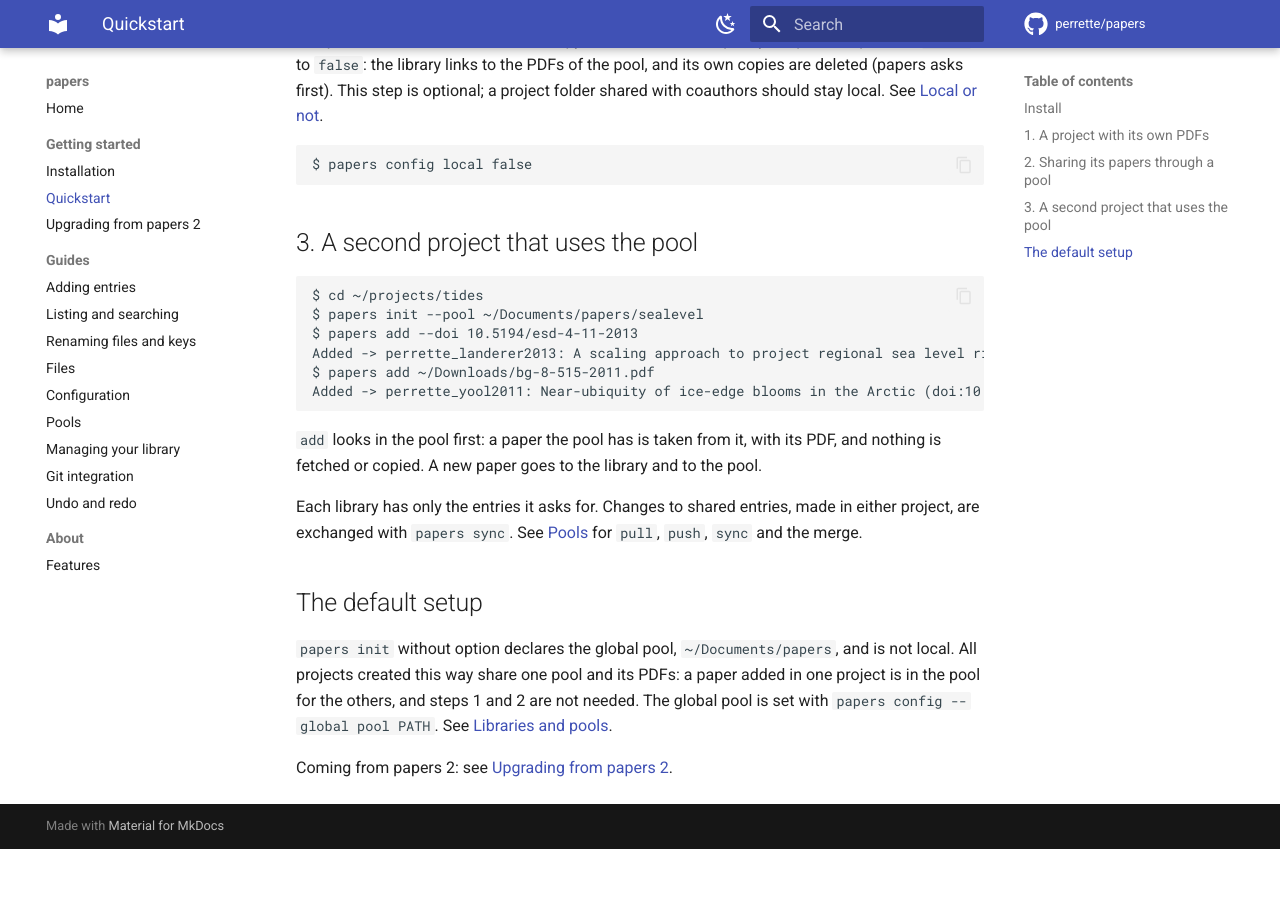
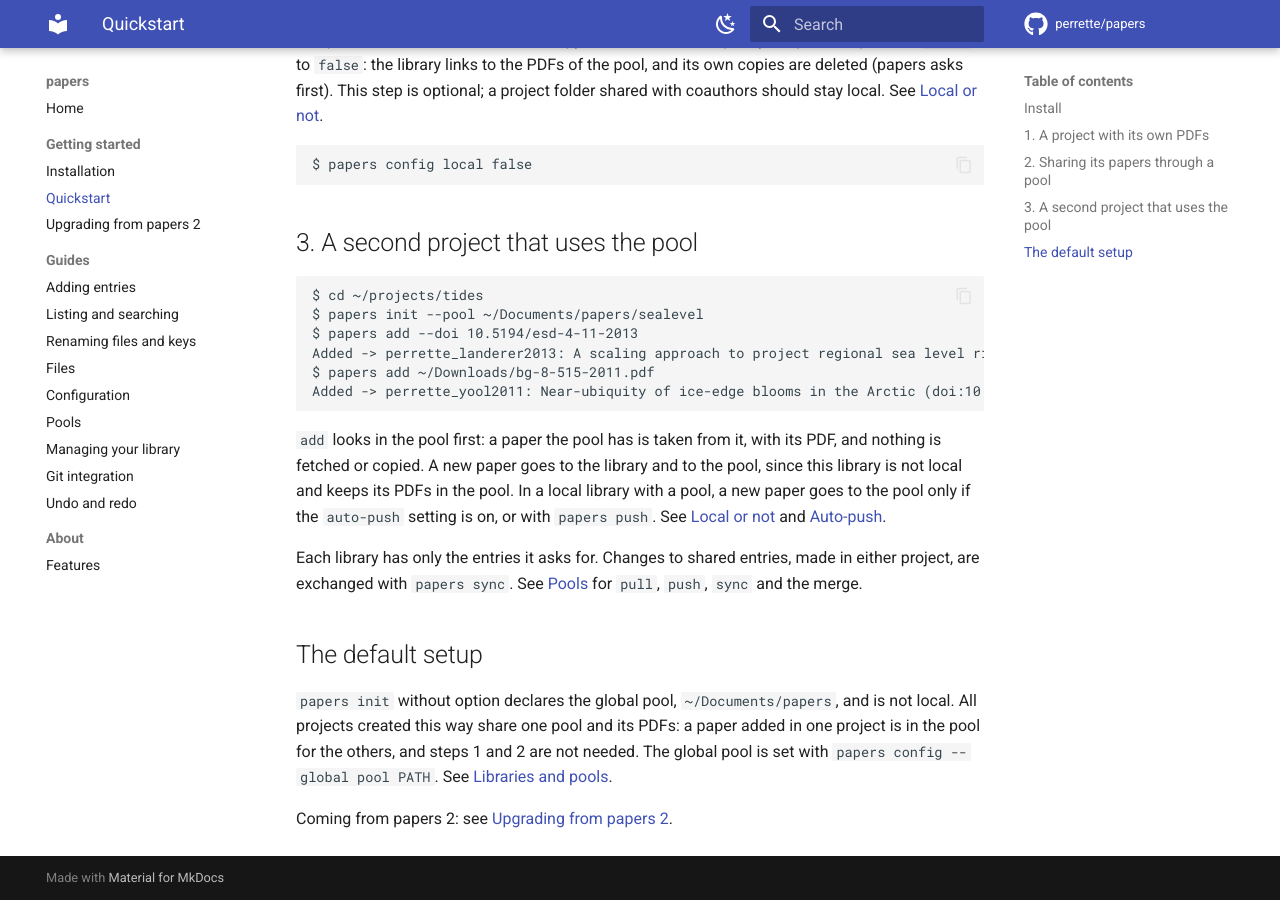
Before and after one commit to perrette/papers, an MkDocs documentation site: the page built from docs/quickstart.md, in a window 1280 px wide and 900 px high, scrolled down 1274 px. Built offline with MkDocs 1.6.1 and Material for MkDocs 9.7.7, drawn with Linux system fonts in a browser that asks for light colours; comment, search, counter and statistics services are not loaded; the version menu is left out; before the commit the page ends 2123 px from its top, so only the background shows below that.

Commit message:
docs/quickstart: when add sends a new paper to the pool

```diff
--- a/docs/quickstart.md
+++ b/docs/quickstart.md
@@ -78,7 +78,10 @@ Added -> perrette_yool2011: Near-ubiquity of ice-edge blooms in the Arctic (doi:
 
 `add` looks in the pool first: a paper the pool has is taken from it, with
 its PDF, and nothing is fetched or copied. A new paper goes to the library
-and to the pool.
+and to the pool, since this library is not local and keeps its PDFs in the
+pool. In a local library with a pool, a new paper goes to the pool only if
+the `auto-push` setting is on, or with `papers push`. See
+[Local or not](pools.md#local-or-not) and [Auto-push](pools.md#auto-push).
 
 Each library has only the entries it asks for. Changes to shared entries,
 made in either project, are exchanged with `papers sync`. See
```
